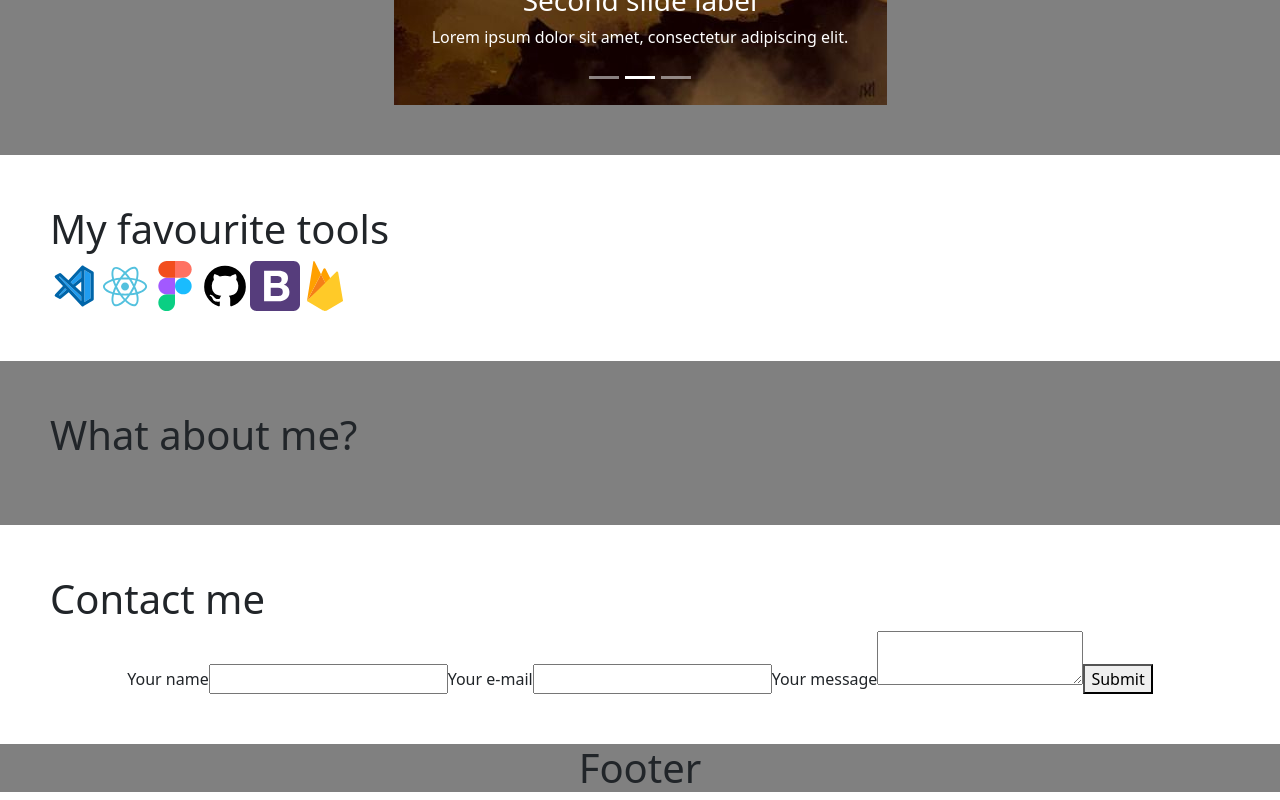
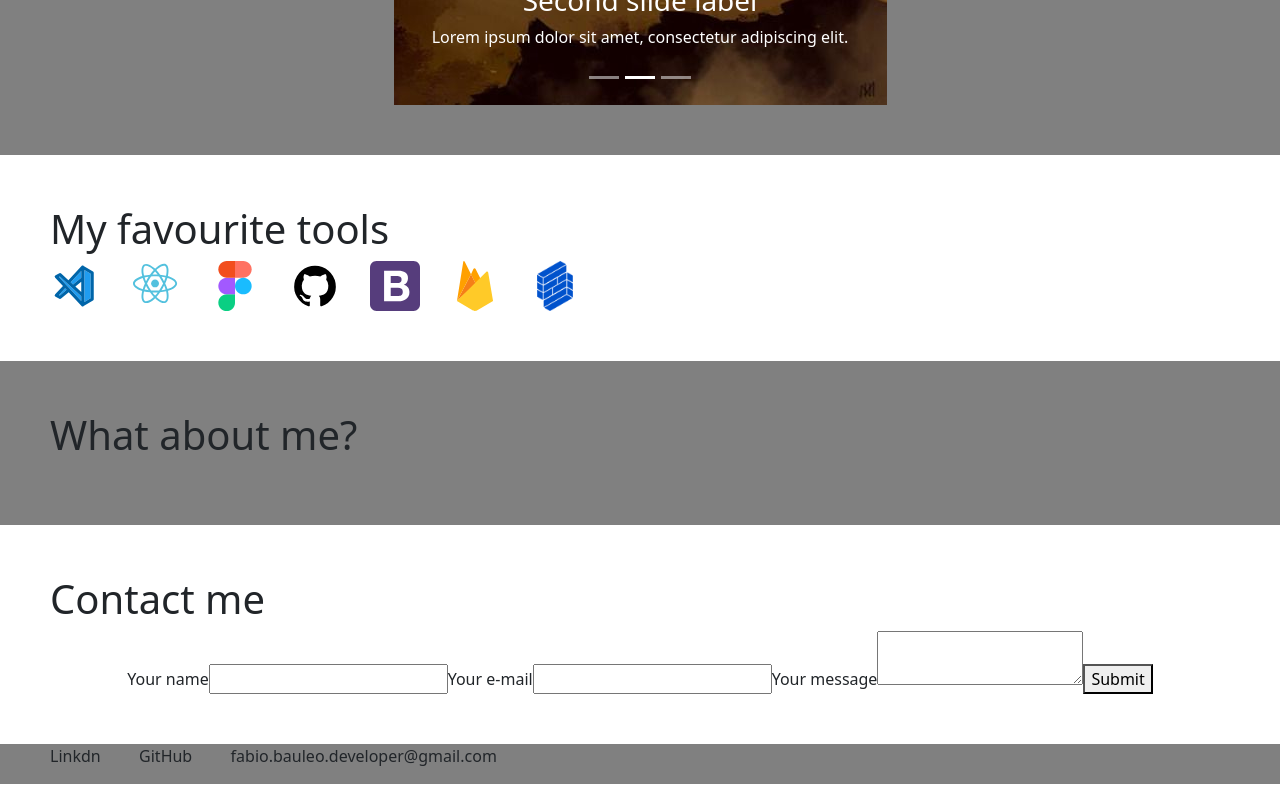
Before and after one commit to FabioDev86/my-portfolio, a React (Create React App) app: page / in a window 1280 px wide. Shown: the part 1319-2119 px from the top of the page. Built offline with nearby package versions, Linux system fonts and the light colour scheme.

Commit message:
solved tools flex issue

```diff
--- a/src/App.css
+++ b/src/App.css
@@ -21,6 +21,7 @@ nav {
   gap: 3vw;
 }
 
+
 /*HEADER STYLING*/
 #header {
   padding: 50px;
@@ -41,9 +42,17 @@ img {
 #tools {
   padding: 50px;
   text-align: left;
+
+}
+#tools-icons {
+  display: flex;
+  justify-content: flex-start;
+  gap: 30px;
+
 }
 #tools img {
   width: 50px;
+  margin: 0;
 }
 
 /*ABOUT STYLING*/
@@ -64,4 +73,10 @@ img {
 /*FOOTER STYLING*/
 #footer {
   background-color: gray;
+  display: flex;
+  justify-content: flex-start;
+  align-items: center;
+  gap: 3vw;
+  padding-right: 50px;
+  padding-left: 50px;
 }
--- a/src/components/Footer.js
+++ b/src/components/Footer.js
@@ -1,7 +1,9 @@
 export default function Footer(){
     return(
         <div id="footer">
-            <h1>Footer</h1>
+            <p>Linkdn</p>
+            <p>GitHub</p>
+            <p>fabio.bauleo.developer@gmail.com</p>
         </div>
     );
 }
--- a/src/components/Tools.js
+++ b/src/components/Tools.js
@@ -12,12 +12,15 @@ export default function Tools(){
     return(
         <div id="tools">
             <h1>{ header }</h1>
+            <div id="tools-icons">
                 <img src="tools/visual-studio.svg" alt="Visual Studio Code icon" role="img" title="Visual Studio Code"/>
                 <img src="tools/react.svg" alt="React icon" role="img" title="React"/>
                 <img src="tools/figma.svg" alt="Figma icon" role="img" title="Figma"/>
                 <img src="tools/github.svg" alt="GitHub icon" role="img" title="GitHub"/>
                 <img src="tools/bootstrap.svg" alt="Bootstrap icon" role="img" title="Bootstrap"/>
                 <img src="tools/firebase.svg" alt="Firebase icon" role="img" title="Firebase"/>
+                <img src="tools/formik.png" alt="Formik icon" role="img" title="Formik"/>
+            </div>
         </div>
     );
 }
```
Also changed, not shown: public/tools/formik.png (added). Lines whose indentation alone changed are shown as unchanged.
